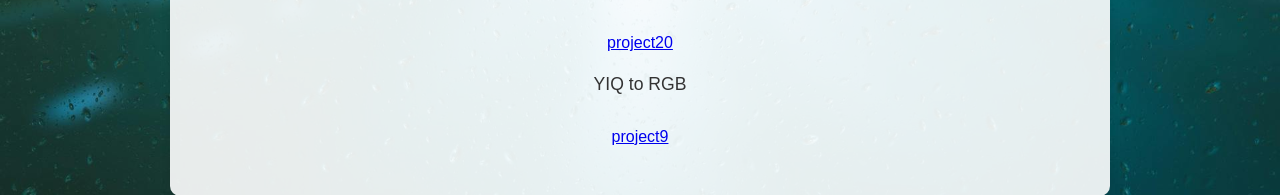
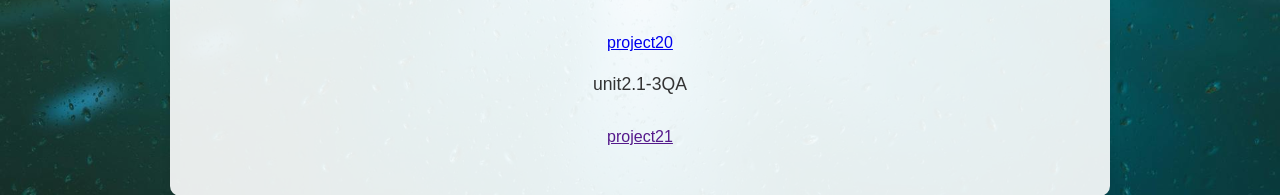
Before and after one commit to DorukErsoy34/DorukErsoy34.github.io, a plain HTML site: page projectsCSA.html in a window 1280 px wide. Shown: the part 2979-3174 px from the top of the page. Drawn offline with Linux system fonts and the light colour scheme.

Commit message:
Update projectsCSA.html

```diff
--- a/projectsCSA.html
+++ b/projectsCSA.html
@@ -159,9 +159,9 @@ In our repository we will go ahead and create a readme site in our repository .
 
         <a href="https://github.com/DorukErsoy34/DorukErsoy34.github.io/blob/main/scrable.txt">project20</a>
 
-        <p>YIQ to RGB</p>
+        <p>unit2.1-3QA</p>
 
-        <a href="https://github.com/DorukErsoy34/DorukErsoy34.github.io/blob/main/Q9.txt">project9</a>
+        <a href="">project21</a>
 
 
 
```
